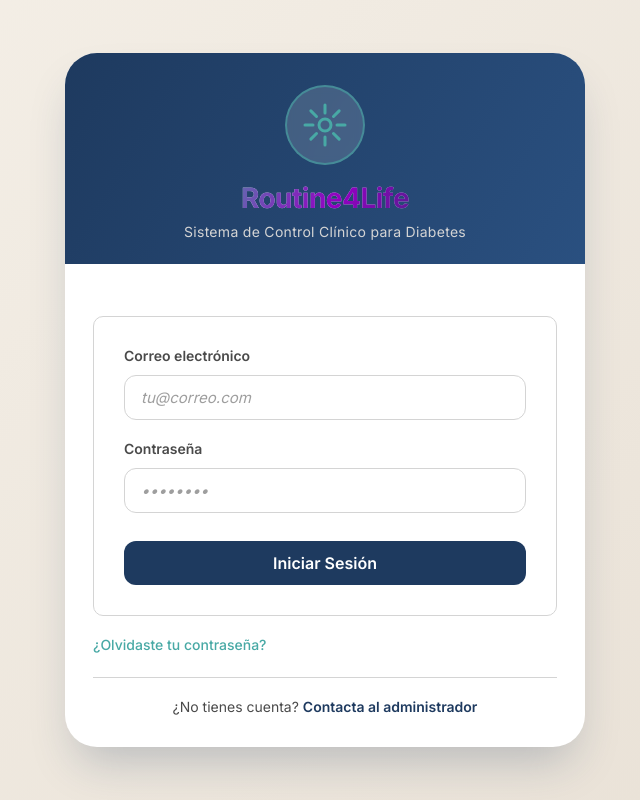
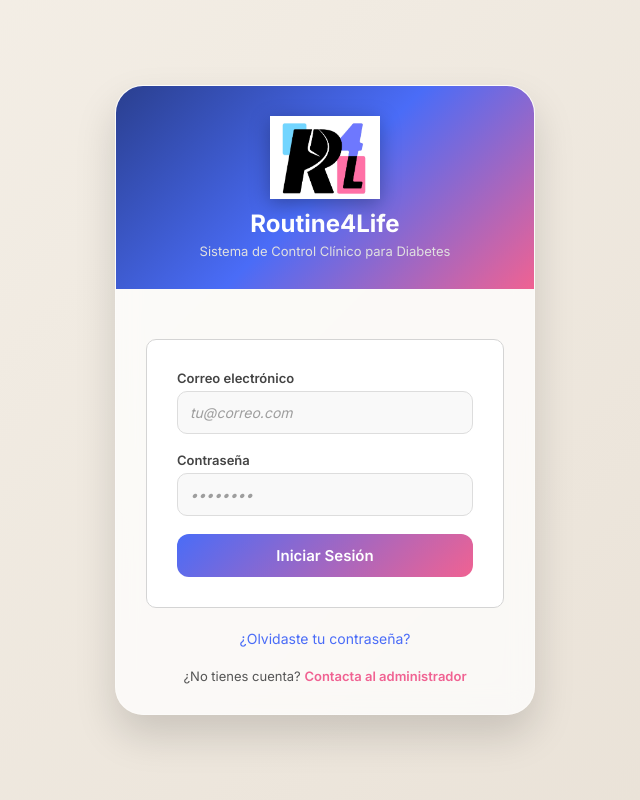
Before and after one commit to PolisTP98/ROUTINE4LIFE, a Flask app: page /login in a window 1280 px wide. Shown: the whole page, without its empty margins (315-955 px from the left). Run offline with Flask 3, Linux system fonts and the light colour scheme.

Commit message:
No hacer caso

```diff
--- a/routine4life_db/06_archivo_maestro.sql
+++ b/routine4life_db/06_archivo_maestro.sql
@@ -109,7 +109,40 @@ GO
 ALTER ROLE db_owner ADD MEMBER appuser;
 GO
 
+------------------ nuevas para ejecutar
+
+SELECT name
+FROM sys.sql_logins
+WHERE name = 'appuser';
 
 
 SET MULTI_USER;
 GO
+
+USE routine4life;
+GO
+
+CREATE USER appuser FOR LOGIN appuser;
+GO
+
+ALTER ROLE db_owner ADD MEMBER appuser;
+GO
+
+
+SELECT u.id_usuario, m.email, u.contrasena
+FROM r4l.usuarios u
+JOIN r4l.medicos m ON u.id_medico = m.id_medico;
+
+
+
+
+SELECT * FROM r4l.sexos;
+SELECT * FROM r4l.paises;
+SELECT * FROM r4l.roles_usuarios;
+SELECT * FROM r4l.estatus_usuarios;
+SELECT * FROM r4l.especialidades_medicas;
+
+
+SELECT u.id_usuario, m.email, u.contrasena
+FROM r4l.usuarios u
+JOIN r4l.medicos m ON u.id_medico = m.id_medico;
--- a/routine4life_web/crear_admin.py
+++ b/routine4life_web/crear_admin.py
@@ -33,14 +33,14 @@ def crear_admin():
         db.execute(text("""
             INSERT INTO r4l.datos_personales_medico
             (id_sexo, id_pais, nombre_completo, fecha_nacimiento, telefono, fecha_hora_registro)
-            VALUES (1, 1, 'Administrador Sistema', '1990-01-01', '5599999999', GETDATE())
+            VALUES (1, 1, 'Administrador Sistema', '1990-01-01', '555554', GETDATE())
         """))
         db.commit()
 
         # 2. Obtener el id generado
         id_medico = db.execute(text("""
             SELECT id_medico FROM r4l.datos_personales_medico
-            WHERE telefono = '5599999999'
+            WHERE telefono = '555554'
         """)).scalar()
 
         print(f"ID médico generado: {id_medico}")
@@ -69,7 +69,7 @@ def crear_admin():
         db.commit()
 
         print("Administrador creado exitosamente.")
-        print("Email:      admin@routine4life.com")
+        print("Email: admin@routine4life.com")
         print("Contraseña: admin123")
 
     except Exception as e:
--- a/routine4life_web/static/styles.css
+++ b/routine4life_web/static/styles.css
@@ -464,25 +464,25 @@ th {
     margin-bottom: 20px;
 }
 
-/* ===== login.html ===== */
-        /* Estilos específicos para el login */
+/* ===== LOGIN ===== */
+
 .login-page {
     background: linear-gradient(135deg, #F5F0E8 0%, #e8e0d5 100%);
     display: flex;
     align-items: center;
     justify-content: center;
     min-height: 100vh;
-            font-family: 'Inter', 'Segoe UI', Arial, sans-serif;
+    font-family: 'Inter', sans-serif;
     margin: 0;
-            padding: 20px;
 }
 
+/* CARD */
 .login-card {
-            max-width: 520px;
+    max-width: 420px;
     width: 100%;
     background-color: #FFFFFF;
-            border-radius: 32px;
-            box-shadow: 0 25px 45px -12px rgba(30, 58, 95, 0.25);
+    border-radius: 28px;
+    box-shadow: 0 20px 40px rgba(0,0,0,0.15);
     overflow: hidden;
     transition: transform 0.3s ease;
 }
@@ -491,217 +491,167 @@ th {
     transform: translateY(-5px);
 }
 
-        /* Logo y título */
+/* HEADER */
 .login-logo-area {
-            background: linear-gradient(120deg, #1E3A5F 0%, #2A5080 100%);
-            padding: 32px 24px 24px;
+    background: linear-gradient(135deg, #2A3F8F 0%, #4A6CF7 50%, #F06292 100%);
+    padding: 30px 20px;
     text-align: center;
 }
 
-        .logo-icon {
-            width: 80px;
-            height: 80px;
-            background: rgba(255,255,255,0.15);
-            border-radius: 50%;
-            display: inline-flex;
-            align-items: center;
+/* LOGO */
+.logo-container {
+    display: flex;
     justify-content: center;
-            margin-bottom: 16px;
-            backdrop-filter: blur(4px);
-            border: 2px solid rgba(72, 169, 165, 0.6);
+    margin-bottom: 10px;
 }
 
-        .logo-icon svg {
-            width: 48px;
-            height: 48px;
-            fill: none;
-            stroke: #48A9A5;
-            stroke-width: 1.5;
+.logo-container img {
+    width: 110px;
+    filter: drop-shadow(0 5px 10px rgba(0,0,0,0.3));
+    transition: transform 0.3s;
 }
 
-        .system-title {
-            font-size: 28px;
-            font-weight: 700;
-            letter-spacing: -0.5px;
-            margin: 0;
-            background: linear-gradient(135deg, #FFFFFF 0%, #A8C4DC 100%);
-            -webkit-background-clip: text;
-            background-clip: text;
-            color: transparent;
+.logo-container img:hover {
+    transform: scale(1.05);
 }
 
-        .system-subtitle {
-            font-size: 14px;
-            color: #D4D4D4;
-            margin-top: 8px;
-            letter-spacing: 0.3px;
+/* TITULO */
+.system-title {
+    font-size: 24px;
+    font-weight: 700;
+    color: white;
+    margin: 5px 0;
 }
 
-        /* Colores en las letras del título principal (efecto multicolor) */
-        .colored-title {
-            display: inline-block;
-            background: linear-gradient(120deg, #48A9A5, #9200C2, #1E3A5F, #2E7D5E);
-            background-size: 300% 100%;
-            -webkit-background-clip: text;
-            background-clip: text;
-            color: transparent;
-            animation: shimmer 6s infinite linear;
+/* SUBTITULO */
+.system-subtitle {
+    font-size: 13px;
+    color: #E0E0E0;
 }
 
-        @keyframes shimmer {
-            0% { background-position: 0% 50%; }
-            50% { background-position: 100% 50%; }
-            100% { background-position: 0% 50%; }
+/* BODY */
+.login-body {
+    padding: 30px;
 }
 
-        .login-body {
-            padding: 32px 28px;
-        }
-
+/* FORM */
 .login-form {
     display: flex;
     flex-direction: column;
-            gap: 20px;
+    gap: 18px;
 }
 
 .input-group {
     display: flex;
     flex-direction: column;
-            gap: 6px;
 }
 
 .input-group label {
-            font-size: 14px;
+    font-size: 13px;
     font-weight: 600;
-            color: #4A4A4A;
+    margin-bottom: 5px;
+    color: #444;
 }
 
 .input-group input {
-            padding: 12px 16px;
-            border: 1px solid #D4D4D4;
-            border-radius: 12px;
-            font-size: 15px;
+    padding: 12px;
+    border-radius: 10px;
+    border: 1px solid #ddd;
+    background: #f9f9f9;
+    font-size: 14px;
     transition: all 0.2s;
-            background-color: #FFFFFF;
 }
 
 .input-group input:focus {
     outline: none;
-            border-color: #1E3A5F;
-            box-shadow: 0 0 0 3px rgba(30, 58, 95, 0.15);
+    border-color: #4A6CF7;
+    box-shadow: 0 0 0 3px rgba(74,108,247,0.2);
+    background: #fff;
 }
 
+/* BOTON */
 .btn-login {
-            background-color: #1E3A5F;
+    background: linear-gradient(135deg, #4A6CF7, #F06292);
     color: white;
     border: none;
     padding: 12px;
     border-radius: 12px;
-            font-size: 16px;
+    font-size: 15px;
     font-weight: 600;
     cursor: pointer;
-            transition: background-color 0.2s, box-shadow 0.2s;
-            margin-top: 8px;
+    transition: all 0.3s ease;
 }
 
 .btn-login:hover {
-            background-color: #2A5080;
-            box-shadow: 0 4px 12px rgba(30, 58, 95, 0.2);
+    transform: translateY(-2px);
+    box-shadow: 0 6px 15px rgba(240, 98, 146, 0.4);
 }
 
+/* LINKS */
 .login-links {
-            display: flex;
-            justify-content: space-between;
-            align-items: center;
-            margin-top: 20px;
+    margin-top: 15px;
+    text-align: center;
+}
+
+.login-links a {
+    color: #4A6CF7;
+    text-decoration: none;
     font-size: 14px;
 }
 
-        .login-links a {
-            color: #48A9A5;
-            text-decoration: none;
-            font-weight: 500;
-            transition: color 0.2s;
-        }
-
 .login-links a:hover {
-            color: #1E3A5F;
     text-decoration: underline;
 }
 
+/* REGISTER */
 .register-link {
+    margin-top: 20px;
     text-align: center;
-            margin-top: 24px;
-            padding-top: 20px;
-            border-top: 1px solid #D4D4D4;
-            font-size: 14px;
-            color: #4A4A4A;
+    font-size: 13px;
+    color: #555;
 }
 
 .register-link a {
-            color: #1E3A5F;
+    color: #F06292;
     font-weight: 600;
     text-decoration: none;
 }
 
-        .register-link a:hover {
-            color: #48A9A5;
-            text-decoration: underline;
-        }
-
-        /* Mensajes flash */
-        .flash-messages {
-            margin-bottom: 20px;
-        }
-
+/* ALERTAS */
 .flash {
-            padding: 12px 16px;
-            border-radius: 12px;
-            margin-bottom: 12px;
-            font-size: 14px;
-            font-weight: 500;
+    padding: 10px;
+    border-radius: 10px;
+    margin-bottom: 10px;
+    font-size: 13px;
 }
 
 .flash-success {
-            background-color: #E8F5E9;
+    background: #E8F5E9;
     color: #2E7D5E;
-            border-left: 4px solid #2E7D5E;
 }
 
 .flash-danger {
-            background-color: #FFEBEE;
+    background: #FFEBEE;
     color: #C44545;
-            border-left: 4px solid #C44545;
 }
 
-        .flash-warning {
-            background-color: #FFF3E0;
-            color: #D97A4A;
-            border-left: 4px solid #D97A4A;
+
+
+.login-card {
+    max-width: 420px;
+    width: 100%;
+    background: rgba(255, 255, 255, 0.75); /* transparencia */
+    backdrop-filter: blur(12px); /* 🔥 EFECTO DIFUMINADO */
+    -webkit-backdrop-filter: blur(12px); /* Safari */
+    border-radius: 28px;
+    box-shadow: 0 20px 40px rgba(0,0,0,0.15);
+    overflow: hidden;
+    transition: transform 0.3s ease;
+    border: 1px solid rgba(255,255,255,0.3);
 }
 
-        .flash-info {
-            background-color: #E0F7FA;
-            color: #0c5460;
-            border-left: 4px solid #48A9A5;
-        }
 
-        @media (max-width: 550px) {
-            .login-body {
-                padding: 24px 20px;
-            }
-            .login-logo-area {
-                padding: 24px 20px;
-            }
-            .login-links {
-                flex-direction: column;
-                gap: 12px;
-                align-items: flex-start;
-            }
-            .system-title {
-                font-size: 22px;
-            }
-        }
+
 
 
 /* ===== recuperar_contrasena.html ===== */
--- a/routine4life_web/templates/login.html
+++ b/routine4life_web/templates/login.html
@@ -2,32 +2,37 @@
 <html lang="es">
 <head>
     <meta charset="UTF-8">
-    <title>Login - ROUTINE4LIFE: SISTEMA DE CONTROL CLINICO PARA DIABETES</title>
-    <!-- CSS unificado -->
+    <title>Login - ROUTINE4LIFE</title>
+
     <link rel="stylesheet" href="{{ url_for('static', filename='styles.css') }}">
-    <!-- Fuente moderna -->
+
     <link href="https://fonts.googleapis.com/css2?family=Inter:wght@300;400;500;600;700&display=swap" rel="stylesheet">
+</head>
 
+<body class="login-page">
 
-</head>
-<body class="login-page">
     <div class="login-card">
+
+        <!-- HEADER -->
         <div class="login-logo-area">
-            <div class="logo-icon">
-                <!-- SVG representando un corazón / cruz médica estilizada -->
-                <svg viewBox="0 0 24 24" stroke="currentColor" stroke-linecap="round" stroke-linejoin="round">
-                    <path d="M12 2v4M12 18v4M4.93 4.93l2.83 2.83M16.24 16.24l2.83 2.83M2 12h4M18 12h4M4.93 19.07l2.83-2.83M16.24 7.76l2.83-2.83"/>
-                    <circle cx="12" cy="12" r="3"/>
-                </svg>
+
+            <div class="logo-container">
+                <img src="{{ url_for('static', filename='img/logo.png') }}" alt="Logo">
             </div>
+
             <h1 class="system-title">
-                <span class="colored-title">Routine4Life</span>
+                Routine4Life
             </h1>
+
             <div class="system-subtitle">
                 Sistema de Control Clínico para Diabetes
             </div>
+
         </div>
+
+        <!-- BODY -->
         <div class="login-body">
+
             {% with messages = get_flashed_messages(with_categories=true) %}
                 {% if messages %}
                     <div class="flash-messages">
@@ -41,15 +46,21 @@
             {% endwith %}
 
             <form method="POST" action="{{ url_for('login') }}" class="login-form">
+
                 <div class="input-group">
                     <label>Correo electrónico</label>
                     <input type="email" name="email" placeholder="tu@correo.com" required>
                 </div>
+
                 <div class="input-group">
                     <label>Contraseña</label>
                     <input type="password" name="password" placeholder="••••••••" required>
                 </div>
-                <button type="submit" class="btn-login">Iniciar Sesión</button>
+
+                <button type="submit" class="btn-login">
+                    Iniciar Sesión
+                </button>
+
             </form>
 
             <div class="login-links">
@@ -59,7 +70,10 @@
             <div class="register-link">
                 ¿No tienes cuenta? <a href="#">Contacta al administrador</a>
             </div>
+
         </div>
+
     </div>
+
 </body>
 </html>
```
Also changed, not shown: shared/database.py (+6 -6 lines), routine4life_web/static/img/logo.png (added), 1 other file. Lines whose indentation alone changed are shown as unchanged.
